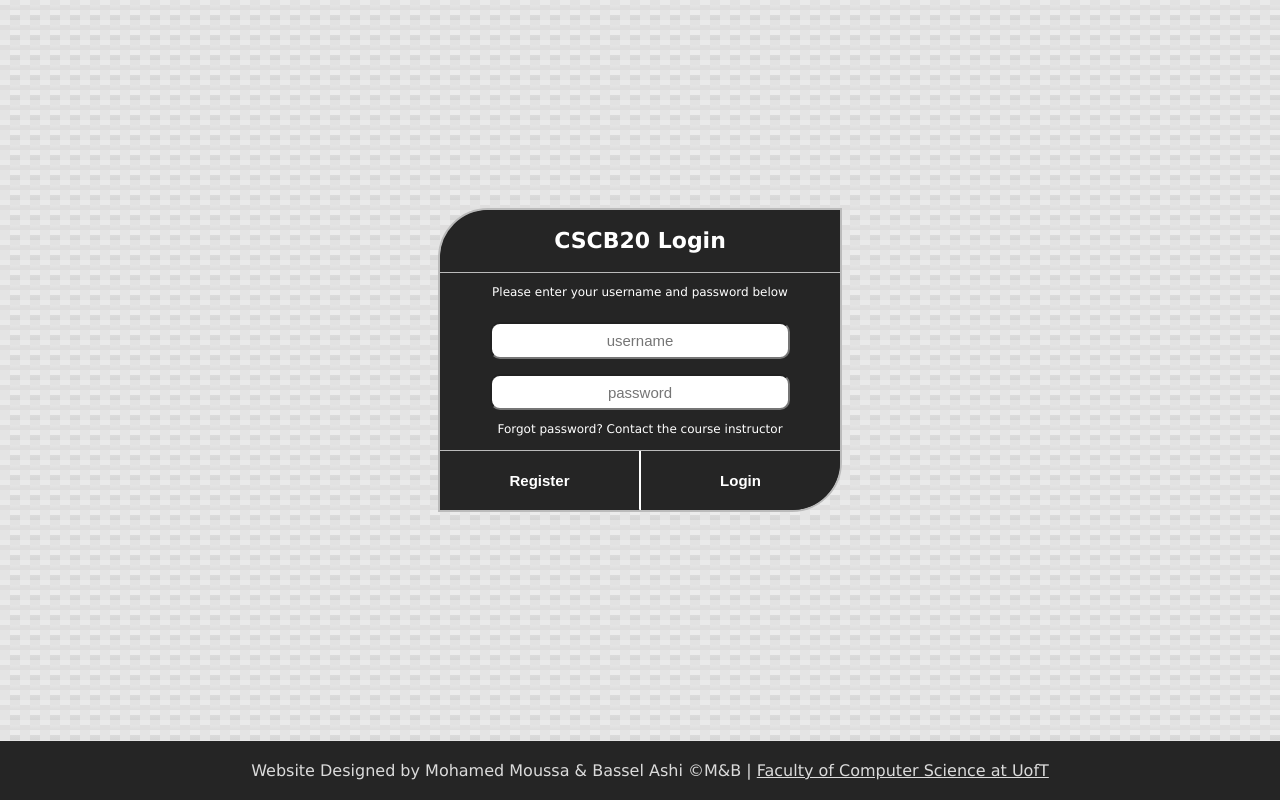
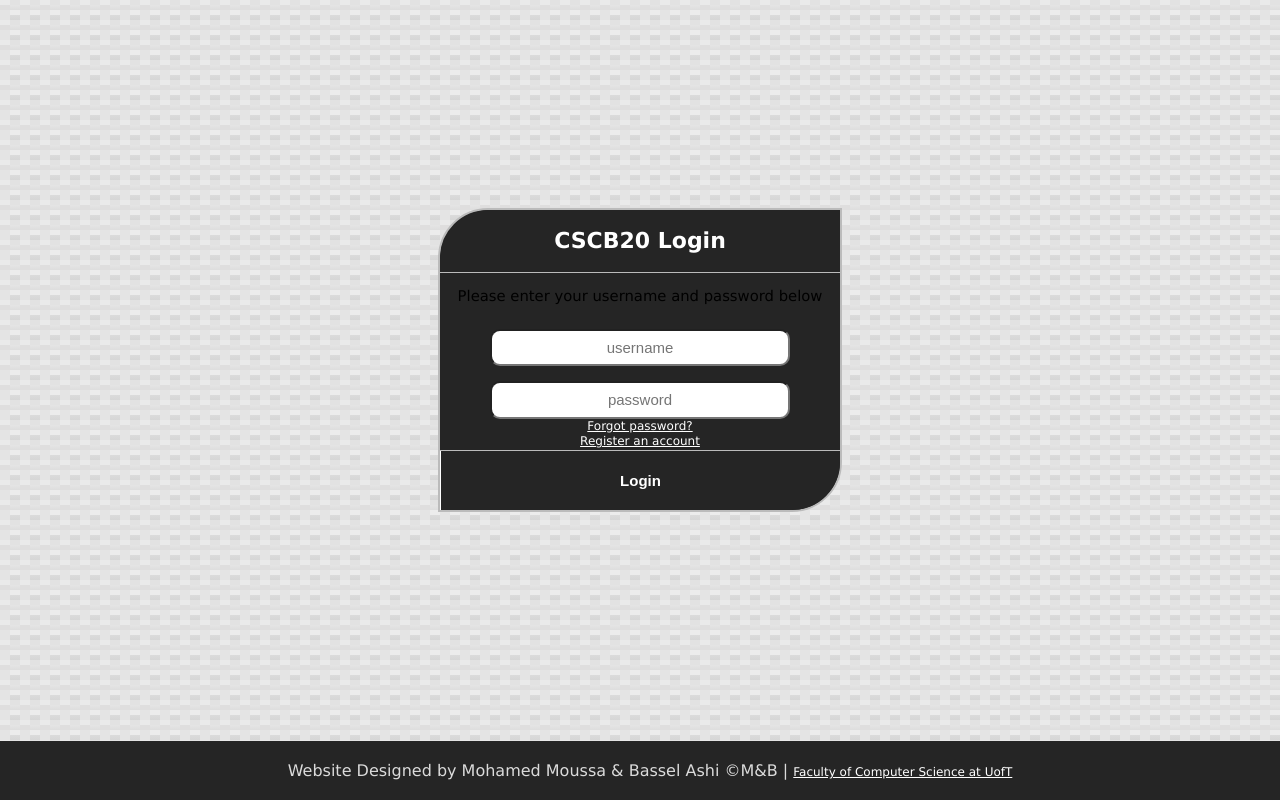
Before and after one commit to BasselAshi/CourseCMS, a Flask app: template templates/login.html in a window 1280 px wide. Run offline with Flask 2, Linux system fonts and the light colour scheme; the template is opened without the code that fills it, so the values that code supplies are empty.

Commit message:
Login implemented

```diff
--- a/app.py
+++ b/app.py
@@ -2,13 +2,14 @@
 # the sqlite library allows us to communicate with the sqlite database
 import sqlite3
 # we are adding the import 'g' which will be used for the database
-from flask import Flask, render_template, request, g
+from flask import Flask, render_template, request, g, session, redirect
 
 DATABASE = './database.db'
 
-
 # the function get_db is taken from here
 # https://flask.palletsprojects.com/en/1.1.x/patterns/sqlite3
+
+
 def get_db():
     db = getattr(g, '_database', None)
     if db is None:
@@ -33,6 +34,7 @@ def make_dicts(cursor, row):
 
 
 app = Flask(__name__)
+app.secret_key = 'CSCB20'
 
 # the function close_connection is taken from here
 # https://flask.palletsprojects.com/en/1.1.x/patterns/sqlite3
@@ -45,7 +47,16 @@ def close_connection(exception):
 
 
 @app.route('/login')
-def root():
+def login():
+    # Check if already logged in
+    if session['user'] is not None:
+        return redirect("/index")
+
+    # Check if login unsuccessful
+    invalid = request.args.get("invalid")
+    if invalid == "true":
+        return render_template('login.html', invalid=True)
+
     # db = get_db()
     # db.row_factory = make_dicts
 
@@ -55,11 +66,26 @@ def root():
 
     # db.close()
     # return render_template('login.html', employee=employees)
-    return render_template('login.html')
+    return render_template('login.html', invalid=False)
+
+
+@app.route('/logout')
+def logout():
+    session['user'] = None
+    return redirect("/login")
 
 
 @app.route('/validation', methods=['POST'])
-def handle_data():
+def validation():
     username = request.form['username']
     password = request.form['password']
-    return "hi" + username + password
+
+    db = get_db()
+    db.row_factory = make_dicts
+    user = query_db("SELECT username FROM users WHERE username = '" +
+                    username + "' AND password = '" + password + "'", one=True)
+    if user is None:
+        return redirect("/login?invalid=true")
+
+    session['user'] = user['username']
+    return redirect("/index")
--- a/static/styles/login.css
+++ b/static/styles/login.css
@@ -36,8 +36,8 @@ body {
 	flex-direction: column;
 }
 
-p {
-	color: white;
+a {
+	color: white !important;
 	font-size: 12px !important;
 	flex: 1;
 }
--- a/templates/login.html
+++ b/templates/login.html
@@ -8,20 +8,24 @@
 </head>
 
 <body>
-	<form action="validation" method="POST">
+	<form action="{{ url_for('validation') }}" method="POST">
 		<div class="container">
 			<div class="title">
 				<h2>CSCB20 Login</h2>
 			</div>
 			<div class="inputs">
+				{% if invalid == True%}
+				<p style="color:red">Invalid Login Information. Please Try Again.</p>
+				{% else %}
 				<p>Please enter your username and password below</p>
+				{% endif %}
 				<input class="input username" name="username" placeholder="username" type="text">
 				<input class="input password" name="password" placeholder="password" type="password">
-				<p class="forgot">Forgot password? Contact the course instructor</p>
+				<a href="mailto:bretscher@utsc.utoronto.ca">Forgot password?</a>
+				<a href="register">Register an account</a>
 			</div>
 			<div class="buttons">
-				<button class="register btn" title="register">Register</button>
-				<button class="login btn" type="submit" title="login">Login</button>
+				<button class="login btn" type="submit">Login</button>
 			</div>
 		</div>
 	</form>
```
Also changed, not shown: 1 other file.
